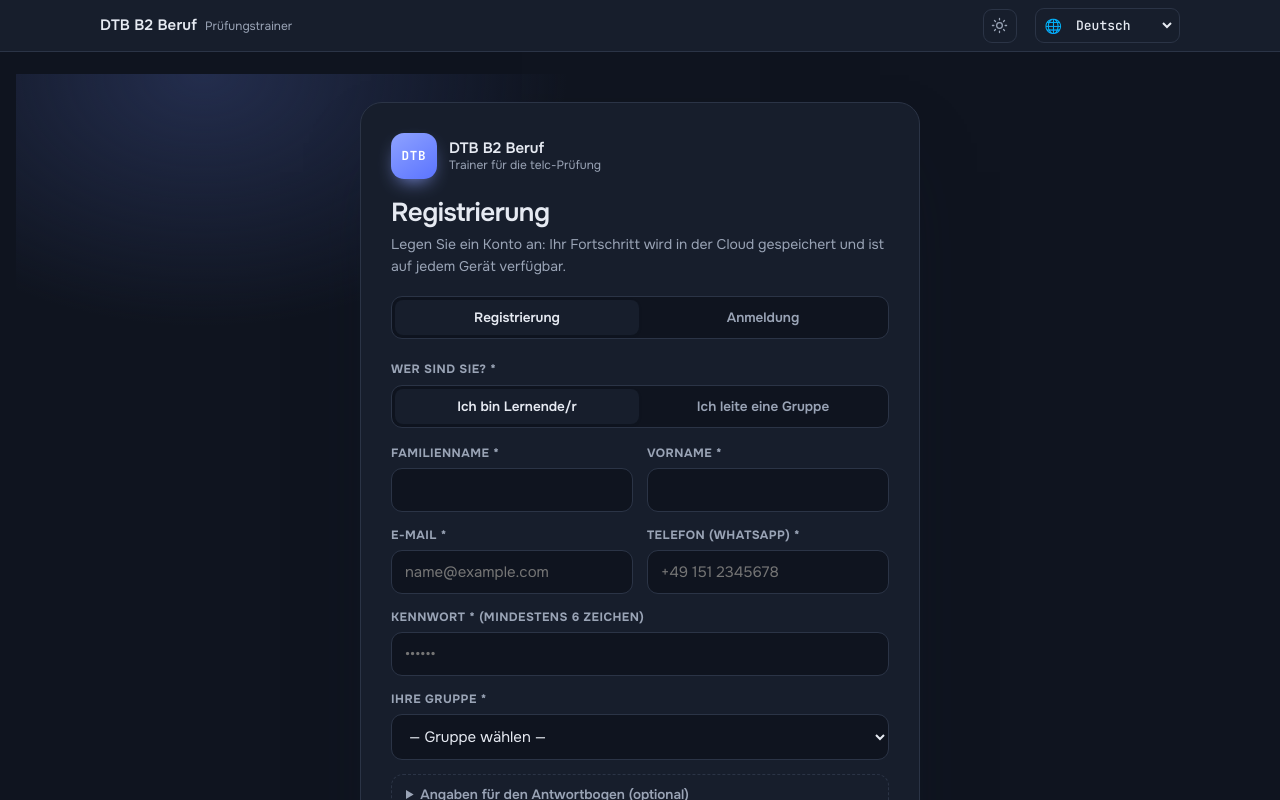
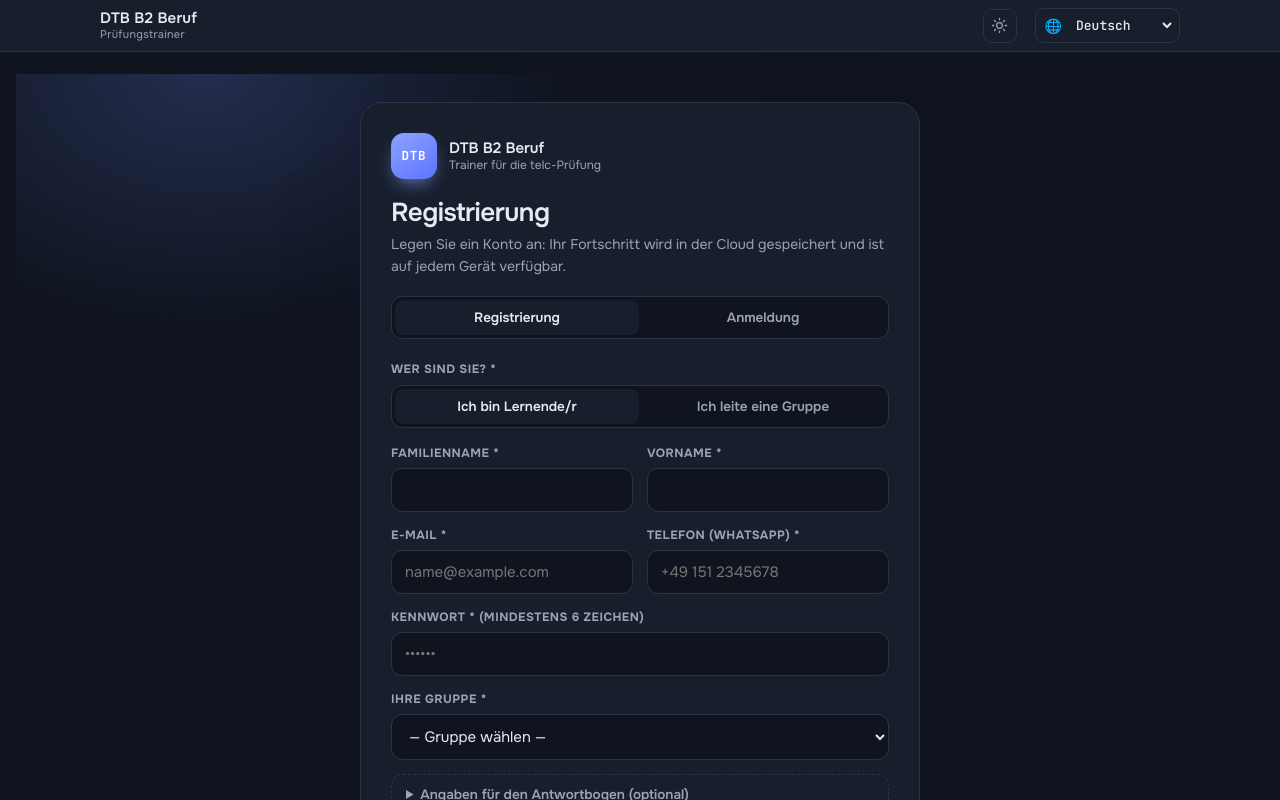
Before and after one commit to RustDzhur/b2-beruf-test, a website: page index.html in a window 1280 px wide. Shown: the top 800 px of the page. Drawn offline with Linux system fonts and the light colour scheme; no server answers; a web font is replaced by a local one.

Commit message:
Header logo in two lines: DTB B2 Beruf over Prüfungstrainer
Co-Authored-By: Claude Opus 5.5 <noreply@anthropic.com>
Claude-Session: https://claude.ai/code/session_01Trwj2bXYBqrFhBfV1cnpd2

```diff
--- a/assets/style.css
+++ b/assets/style.css
@@ -47,9 +47,10 @@ a { color: var(--accent); }
 .top { position: sticky; top: env(safe-area-inset-top, 0px); z-index: 5; background: var(--paper); border-bottom: 1px solid var(--line);
   padding-left: max(16px, env(safe-area-inset-left, 0px)); padding-right: max(16px, env(safe-area-inset-right, 0px)); }
 .top-in { max-width: 1080px; margin: 0 auto; display: flex; align-items: center; gap: 12px; padding-block: 10px; flex-wrap: wrap; }
-.brand { display: flex; align-items: baseline; gap: 8px; text-decoration: none; color: var(--ink); margin-right: auto; }
-.brand b { font-family: var(--f-display); font-weight: 600; font-size: 15px; letter-spacing: .01em; }
-.brand span { font-size: 12px; color: var(--muted); }
+/* logo in two tight lines: "DTB B2 Beruf" over a smaller "Prüfungstrainer"; fits the one-line header height */
+.brand { display: flex; flex-direction: column; align-items: flex-start; gap: 1px; text-decoration: none; color: var(--ink); margin-right: auto; white-space: nowrap; }
+.brand b { font-family: var(--f-display); font-weight: 600; font-size: 15px; line-height: 1.1; letter-spacing: .01em; }
+.brand span { font-size: 11px; line-height: 1.15; letter-spacing: .03em; color: var(--muted); }
 .nav { display: flex; gap: 4px; flex-wrap: wrap; }
 .nav a { text-decoration: none; color: var(--muted); padding: 6px 10px; border-radius: 8px; font-size: 14px; }
 .nav a.on, .nav a:hover { background: var(--soft); color: var(--ink); }
@@ -692,7 +693,7 @@ body.pre .nav { display: none; }
 body.pre .top-in { flex-wrap: nowrap; }
 body.pre .top-in .theme-toggle { margin-left: auto; }
 body.pre .top-in .who { max-width: 140px; }
-@media (max-width: 400px) { body.pre .brand span { display: none; } .langsel { max-width: 120px; } }
+@media (max-width: 400px) { .langsel { max-width: 120px; } }
 
 /* ---------- compact header (signed in): brand, tabs, "More", theme, account and language on ONE line from ~1000 px ---------- */
 .top-in { max-width: 1080px; gap: 10px; padding-block: 8px; }
@@ -723,7 +724,6 @@ body:not(.pre) .langsw:focus-within { outline: 2px solid var(--accent); outline-
 body:not(.pre) .langsw:hover { background: var(--soft); }
 /* "Learn by heart" sits in the tab row on wide screens and moves into "More" when space runs out */
 .more-menu .nav-narrow { display: none; }
-@media (max-width: 1240px) { body:not(.pre) .brand span { display: none; } }
 @media (max-width: 1090px) { .nav .nav-wide { display: none; } .more-menu .nav-narrow { display: block; } }
 @media (max-width: 1000px) { .nav a, .nav summary { padding: 6px 7px; font-size: 13px; } body:not(.pre) .top-in .who { max-width: 120px; } }
 /* tablet and phone: tabs move to their own scrollable row under the brand, account shrinks to the icon */
--- a/src/style.css
+++ b/src/style.css
@@ -47,9 +47,10 @@ a { color: var(--accent); }
 .top { position: sticky; top: env(safe-area-inset-top, 0px); z-index: 5; background: var(--paper); border-bottom: 1px solid var(--line);
   padding-left: max(16px, env(safe-area-inset-left, 0px)); padding-right: max(16px, env(safe-area-inset-right, 0px)); }
 .top-in { max-width: 1080px; margin: 0 auto; display: flex; align-items: center; gap: 12px; padding-block: 10px; flex-wrap: wrap; }
-.brand { display: flex; align-items: baseline; gap: 8px; text-decoration: none; color: var(--ink); margin-right: auto; }
-.brand b { font-family: var(--f-display); font-weight: 600; font-size: 15px; letter-spacing: .01em; }
-.brand span { font-size: 12px; color: var(--muted); }
+/* logo in two tight lines: "DTB B2 Beruf" over a smaller "Prüfungstrainer"; fits the one-line header height */
+.brand { display: flex; flex-direction: column; align-items: flex-start; gap: 1px; text-decoration: none; color: var(--ink); margin-right: auto; white-space: nowrap; }
+.brand b { font-family: var(--f-display); font-weight: 600; font-size: 15px; line-height: 1.1; letter-spacing: .01em; }
+.brand span { font-size: 11px; line-height: 1.15; letter-spacing: .03em; color: var(--muted); }
 .nav { display: flex; gap: 4px; flex-wrap: wrap; }
 .nav a { text-decoration: none; color: var(--muted); padding: 6px 10px; border-radius: 8px; font-size: 14px; }
 .nav a.on, .nav a:hover { background: var(--soft); color: var(--ink); }
@@ -692,7 +693,7 @@ body.pre .nav { display: none; }
 body.pre .top-in { flex-wrap: nowrap; }
 body.pre .top-in .theme-toggle { margin-left: auto; }
 body.pre .top-in .who { max-width: 140px; }
-@media (max-width: 400px) { body.pre .brand span { display: none; } .langsel { max-width: 120px; } }
+@media (max-width: 400px) { .langsel { max-width: 120px; } }
 
 /* ---------- compact header (signed in): brand, tabs, "More", theme, account and language on ONE line from ~1000 px ---------- */
 .top-in { max-width: 1080px; gap: 10px; padding-block: 8px; }
@@ -723,7 +724,6 @@ body:not(.pre) .langsw:focus-within { outline: 2px solid var(--accent); outline-
 body:not(.pre) .langsw:hover { background: var(--soft); }
 /* "Learn by heart" sits in the tab row on wide screens and moves into "More" when space runs out */
 .more-menu .nav-narrow { display: none; }
-@media (max-width: 1240px) { body:not(.pre) .brand span { display: none; } }
 @media (max-width: 1090px) { .nav .nav-wide { display: none; } .more-menu .nav-narrow { display: block; } }
 @media (max-width: 1000px) { .nav a, .nav summary { padding: 6px 7px; font-size: 13px; } body:not(.pre) .top-in .who { max-width: 120px; } }
 /* tablet and phone: tabs move to their own scrollable row under the brand, account shrinks to the icon */
```
